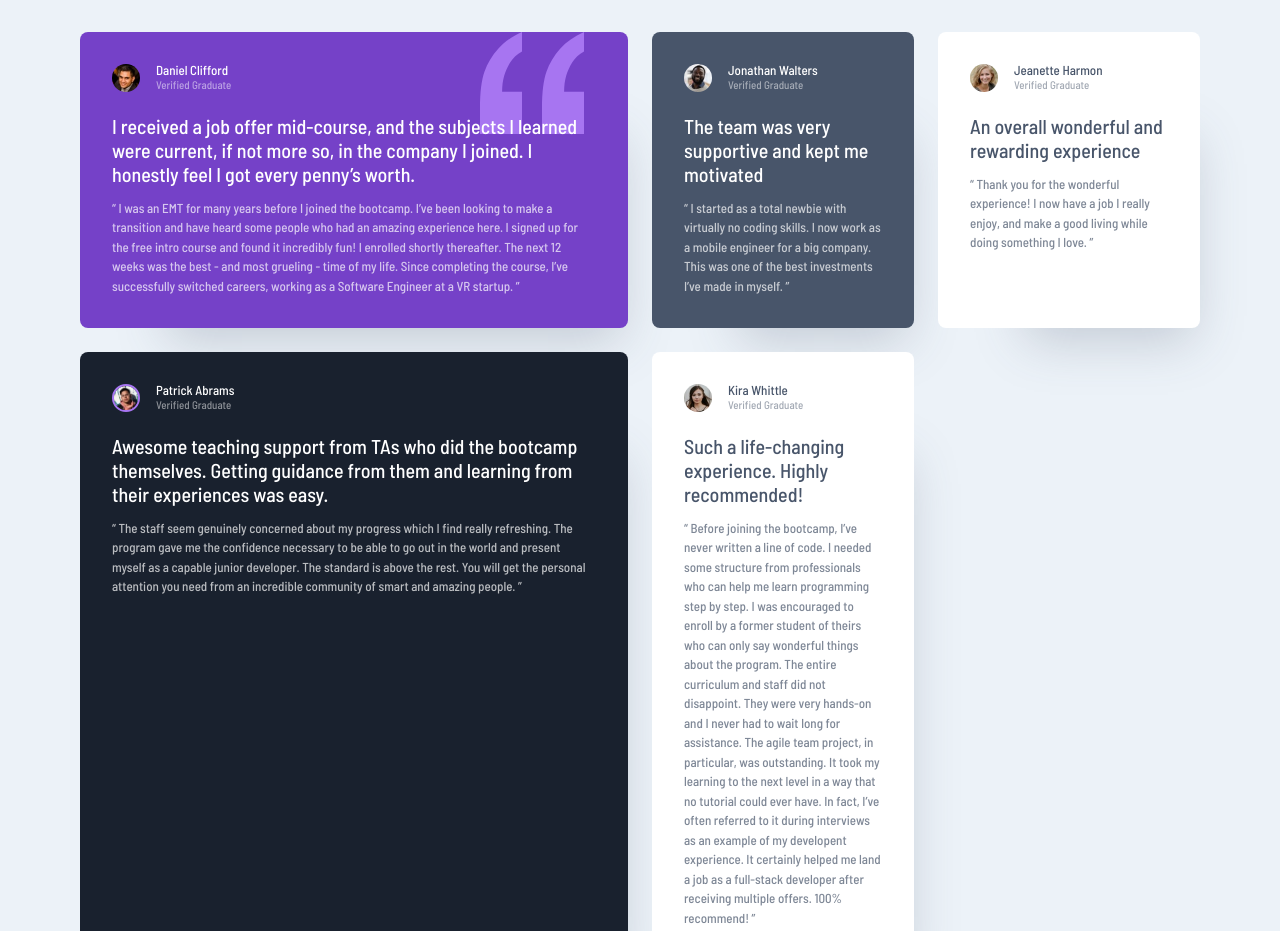
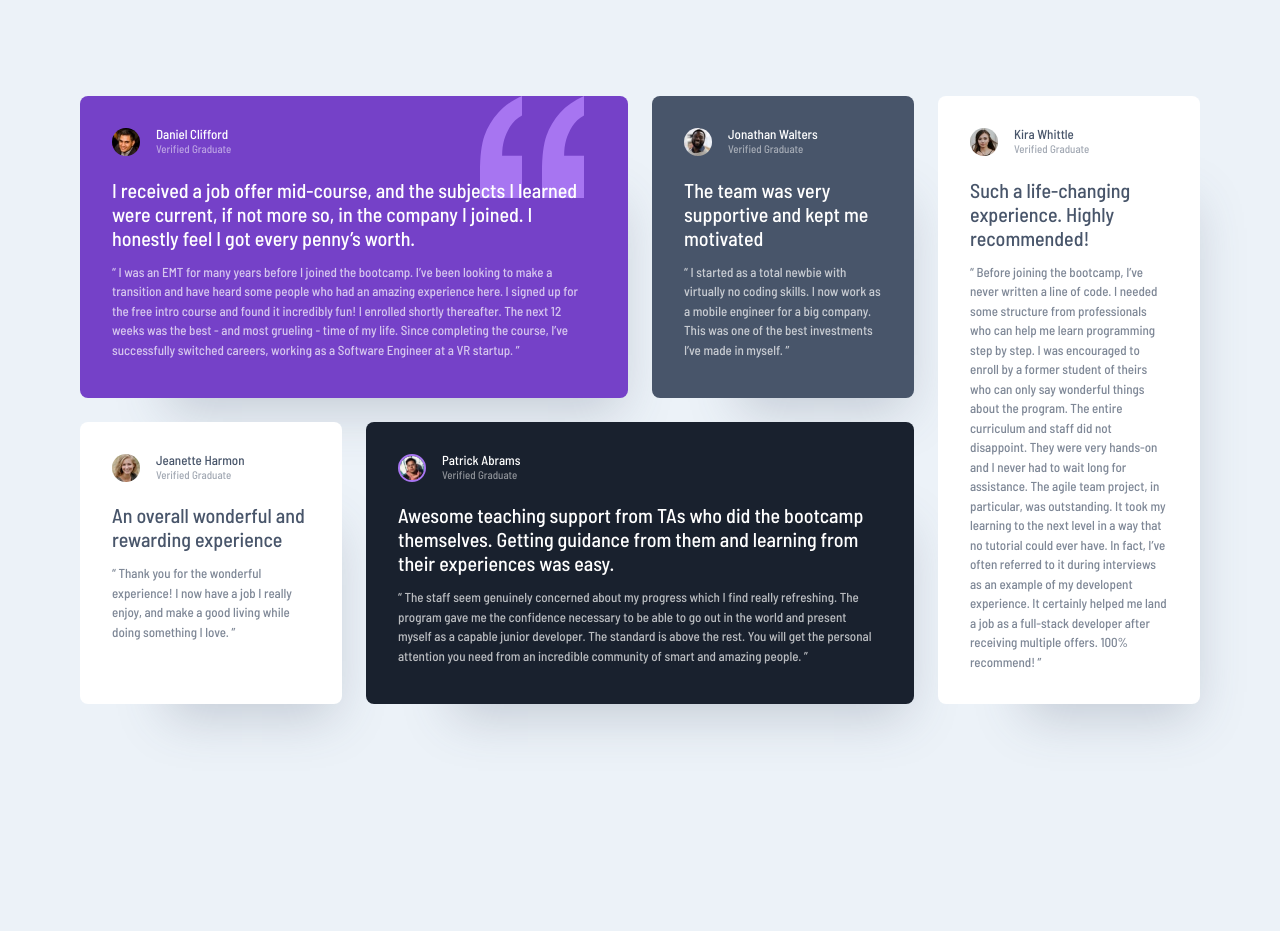
Before and after one commit to over40dev/edu-css-grid-intro, a plain HTML site: page index.html in a window 1280 px wide. Shown: the top 931 px of the page. After the commit the page ends 800 px from the top, so only its background shows below. Drawn offline with Linux system fonts and the light colour scheme.

Commit message:
Working with Line Numbers in Grid

```diff
--- a/style.css
+++ b/style.css
@@ -18,6 +18,27 @@
   padding: 2rem;
   border-radius: 0.5rem;
   box-shadow: 2.5rem 3.75rem 3rem -3rem hsl(var(--clr-secondary-400) / 0.25);
+}
+
+/* .testimonial:nth-child(3) {
+  background: red;
+} */
+
+.testimonial:last-child {
+  /* grid-column: 4; (short-hand for start)*/
+  /* these are how to set line numbers in grid */
+  /* important: do not add this complexity unless truly necessary */
+  grid-column-start: 4;
+  /* grid-column-end: 5; */
+  /* grid-row: 1; (short-hand for start)*/
+  /* grid-row-start: 1;
+  grid-row-end: 3; */
+  /* alternative row-end*/
+  /* grid-row-end: span 2; */
+  /* alternative  short-hand (start / end)*/
+  /* grid-row: 1 / 3; */
+  /* alternative  short-hand (start / rows to span)*/
+  grid-row: 1 / span 2;
 }
 
 .testimonial.quote {
```
